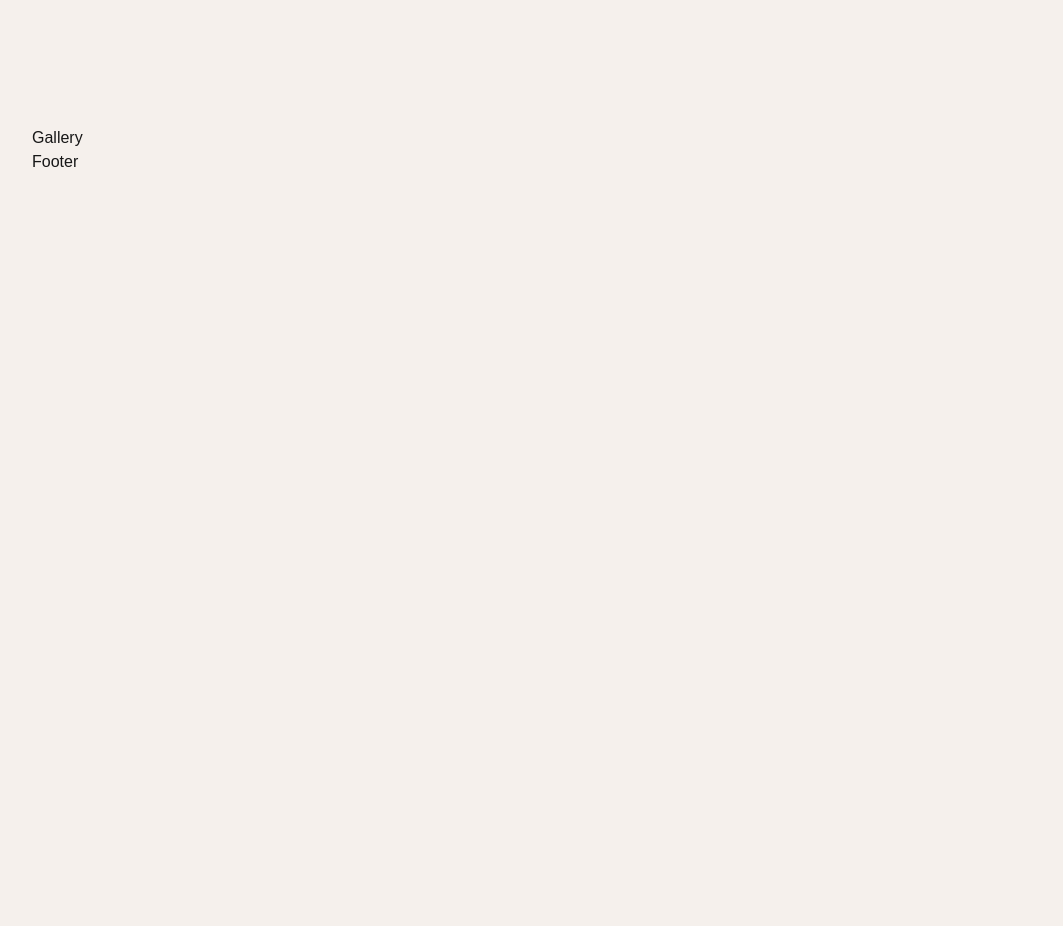
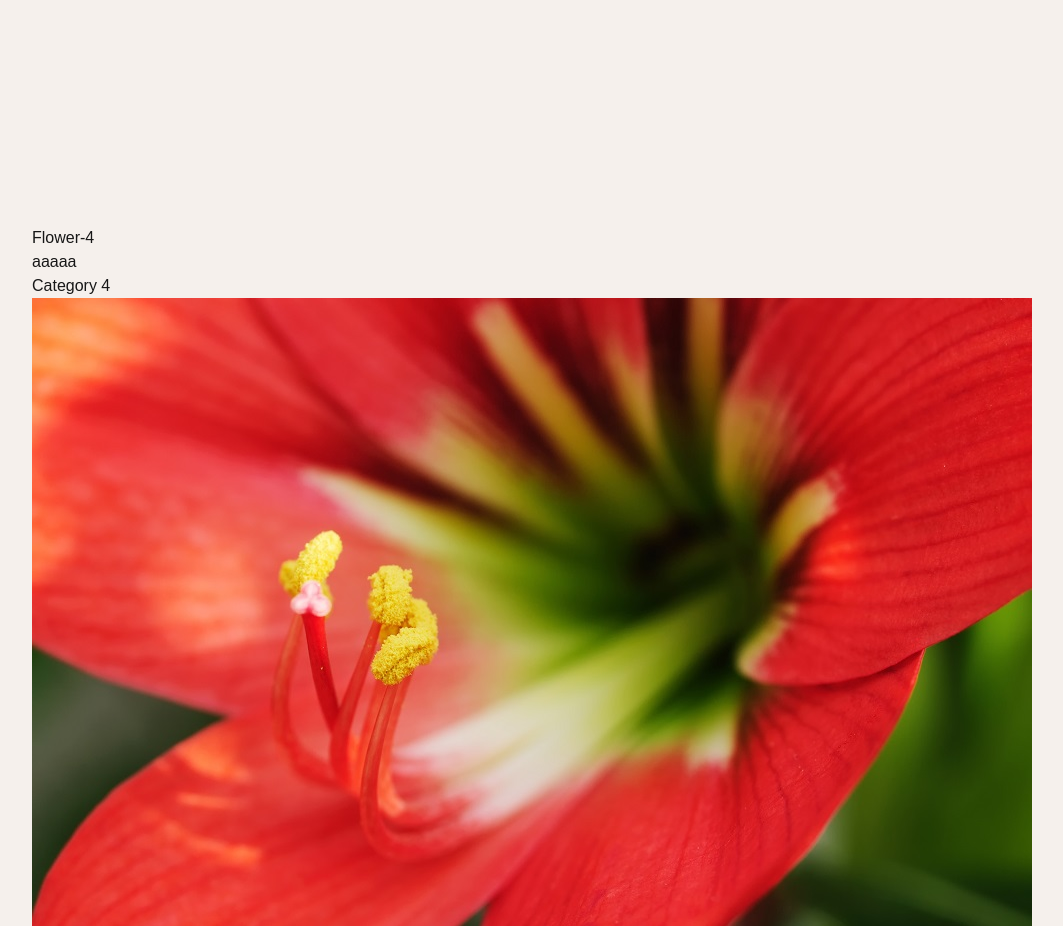
Before and after one commit to mdcodelab/gsap-locomotiveScroll-page, a Next.js app: page / in a window 1280 px wide. Shown: the part 3030-3956 px from the top of the page, without its empty margins (32-1095 px from the left). Before the commit the page ends 3204 px from the top, so only its background shows below. Built offline with nearby package versions, Linux system fonts and the light colour scheme.

Commit message:
Gallery JSX

```diff
--- a/app/(components)/Gallery.js
+++ b/app/(components)/Gallery.js
@@ -1,11 +1,62 @@
-import React from 'react'
+"use client";
+import React from 'react';
+import { useState } from 'react';
 
 function Gallery() {
+  const images = [
+    {src: "/images/image-4.jpg",
+      title: "Flower-4",
+      subtitle: "aaaaa",
+      category: "Category 4"
+    },
+
+    {src: "/images/image-7.jpg",
+      title: "Flower-7",
+      subtitle: "ccccc",
+      category: "Category 7"
+    },
+
+    {src: "/images/image-8.webp",
+      title: "Flower-8",
+      subtitle: "ddddd",
+      category: "Category 8"
+    },
+
+    {src: "/images/image-9.webp",
+      title: "Flower-9",
+      category: "Category 9"
+    },
+  ]
+
+  function GalleryItem ({src, title, subtitle, category, updateImage, index}) {
+    return (
+      <div className="gallery-item-wrapper">
+        <div className="gallery-item">
+          <div className="gallery-item-info">
+            <h1 className="gallery-info-title">{title}</h1>
+            <h6 className="gallery-info-subtitle">{subtitle}</h6>
+            <p className="gallery-info-category">{category}</p>
+          </div>
+          <div className="gallery-item-image">
+          <img src={src} alt={title}></img>
+          </div>
+        </div>
+      </div>
+    )
+  }
+const [activeImage, setActiveImage]=useState(1); //current index
+
   return (
-    <div>
-      Gallery
-
-    </div>
+    <section className="section wrapper gallery wrap">
+      <div className="gallery">
+        <div className="gallery-container">
+          {images.map((image, index)=> {
+            return <GalleryItem index={index} key={image.src} {...image}
+            updateImage = {(index)=> setActiveImage(index+1)}></GalleryItem>
+          })}
+        </div>
+      </div>
+    </section>
   )
 }
 
```
